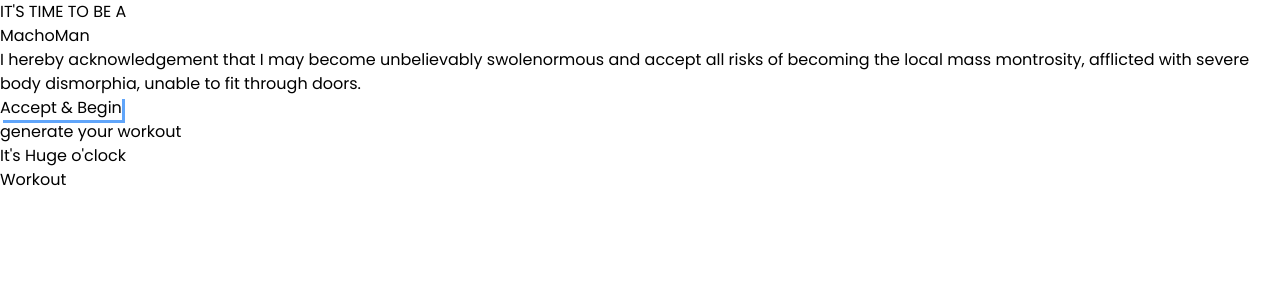
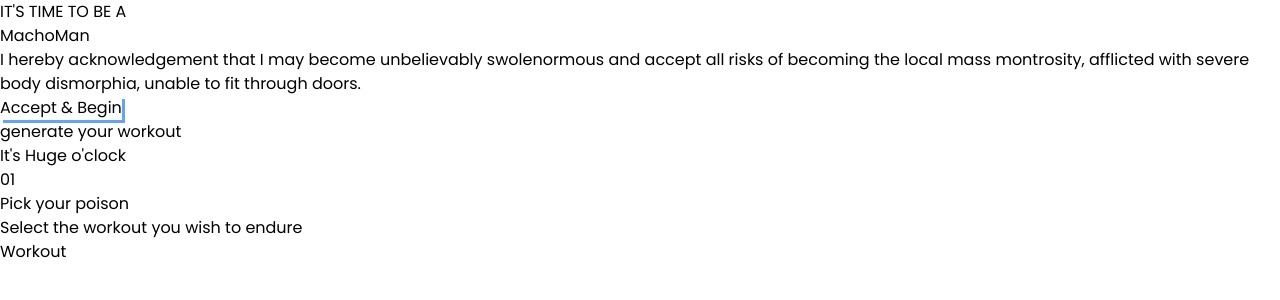
Before and after one commit to EmmanuelOBUjunior/machoman, a React (Vite) app: page / in a window 1280 px wide. Shown: the top 300 px of the page. Built offline with nearby package versions, Linux system fonts and the light colour scheme.

Commit message:
Working on a header component

```diff
--- a/src/components/Generator.jsx
+++ b/src/components/Generator.jsx
@@ -15,7 +15,7 @@ function Header({index, title, description}){
 export default function Generator() {
   return (
     <SectionWrapper title={["It's", "Huge", "o'clock"]} header={"generate your workout"}>
-        <Header/>
+        <Header index={"01"} title={"Pick your poison"} description={"Select the workout you wish to endure"}/>
     </SectionWrapper>
   )
 }
--- a/src/components/SectionWrapper.jsx
+++ b/src/components/SectionWrapper.jsx
@@ -6,7 +6,9 @@ function SectionWrapper({children, title, header}) {
             <p className="uppercase font-medium">{header}</p>
             <h2 className="font-semibold text-3xl sm:text-4xl md:text-5xl lg:text-6xl">{title[0]} <span className="uppercase text-blue-400">{title[1]}</span> {title[2]}</h2>
         </div>
+        <div className="max-w-[800px] w-full flex flex-col mx-auto gap-10">
         {children}
+        </div>
     </section>
   )
 }
```
